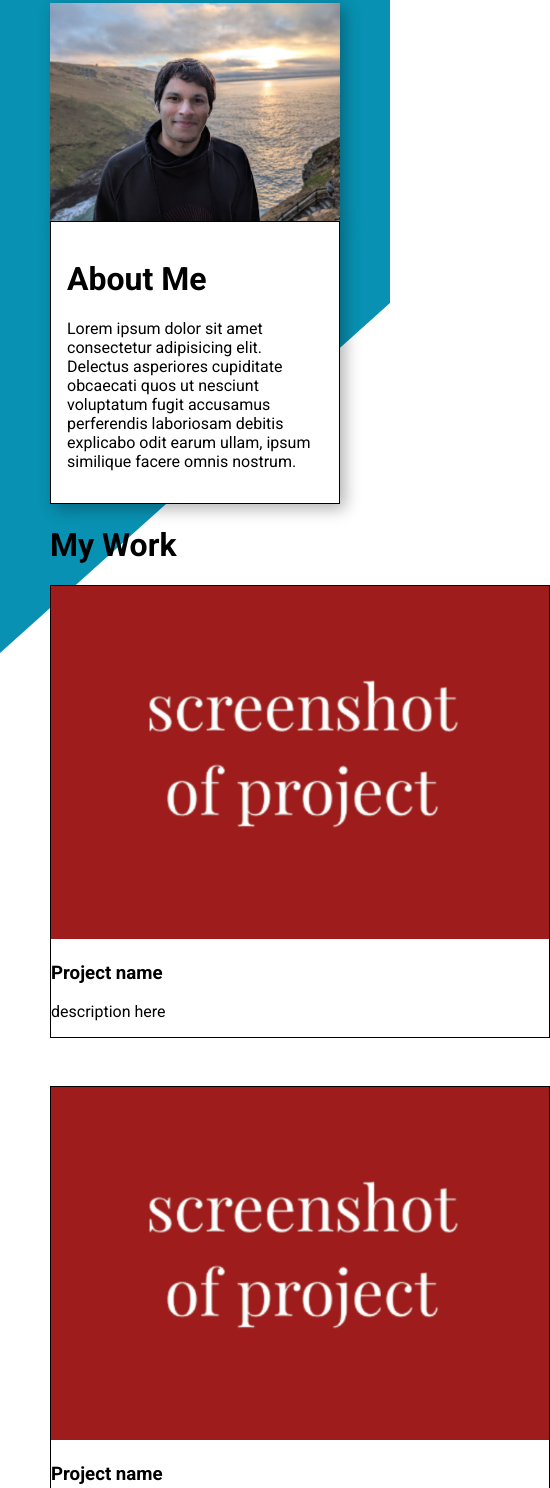
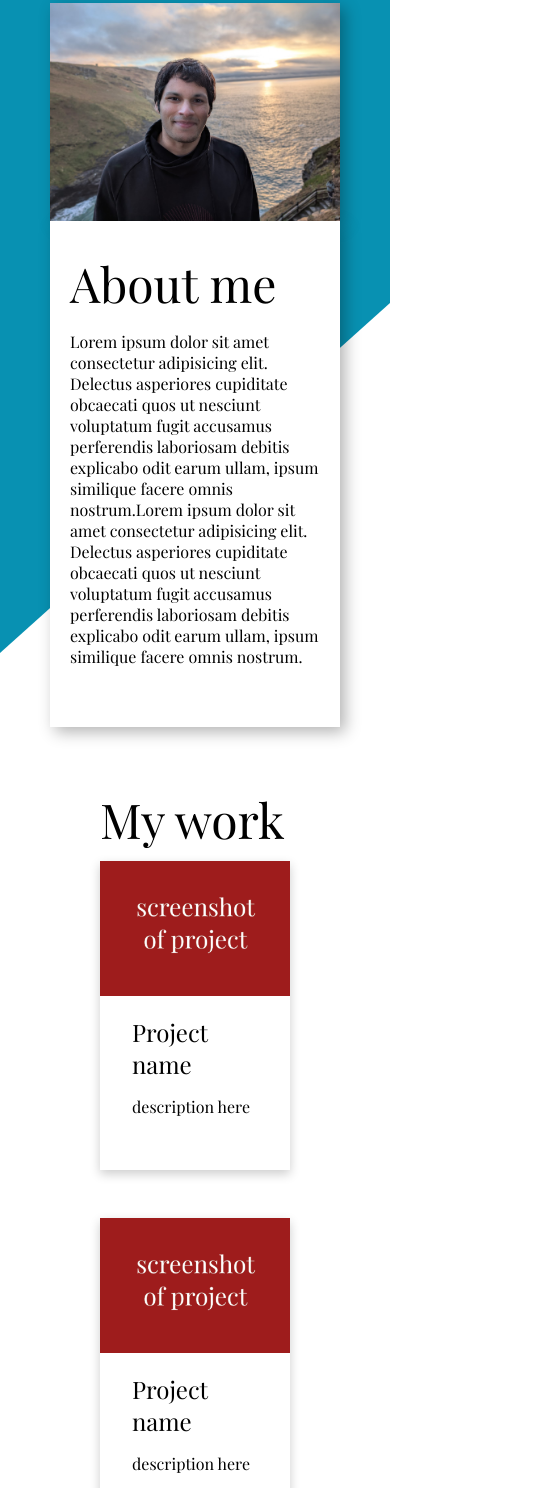
Before and after one commit to karthikprabhu04/odin-homepage, a plain HTML site: page index.html in a window 390 px wide. Shown: the part 47-1535 px from the top of the page, 550 px wide, since content can reach past the window. Drawn offline with nearby package versions, Linux system fonts and the light colour scheme; a web font is replaced by a local one.

Commit message:
Updated styling of page of cards

```diff
--- a/index.html
+++ b/index.html
@@ -14,44 +14,62 @@
   <div class="header">
     <img id="profilePhoto" src="assets/sunPhoto.jpg" alt="Photo of Karthik Prabhu">
     <div class="about">
-      <h1>About Me</h1>
-      <p>Lorem ipsum dolor sit amet consectetur adipisicing elit. Delectus asperiores cupiditate obcaecati quos ut nesciunt voluptatum fugit accusamus perferendis laboriosam debitis explicabo odit earum ullam, ipsum similique facere omnis nostrum.</p>
+      <p class="header-header">About me</p>
+      <p class="about-text">Lorem ipsum dolor sit amet consectetur adipisicing elit. Delectus asperiores cupiditate obcaecati quos ut nesciunt voluptatum fugit accusamus perferendis laboriosam debitis explicabo odit earum ullam, ipsum similique facere omnis nostrum.Lorem ipsum dolor sit amet consectetur adipisicing elit. Delectus asperiores cupiditate obcaecati quos ut nesciunt voluptatum fugit accusamus perferendis laboriosam debitis explicabo odit earum ullam, ipsum similique facere omnis nostrum.</p>
     </div>
   </div>
 
   <div class="main">
-    <h1>My Work</h1>
+    <p class="main-header">My work</p>
     <div class="projects">
       <div class="card">
         <img src="./assets/projectImage.png" alt="Project Image">
-        <h3>Project name</h3>
+        <div class="card-content">
+          <p class="card-title">Project name</p>
           <p>description here</p>
+          <br>
+        </div>
       </div>
 
       <div class="card">
         <img src="./assets/projectImage.png" alt="Project Image">
-        <h3>Project name</h3>
+        <div class="card-content">
+          <p class="card-title">Project name</p>
           <p>description here</p>
+          <br>
+        </div>
       </div>
       <div class="card">
         <img src="./assets/projectImage.png" alt="Project Image">
-        <h3>Project name</h3>
+        <div class="card-content">
+          <p class="card-title">Project name</p>
           <p>description here</p>
+          <br>
+        </div>
       </div>
       <div class="card">
         <img src="./assets/projectImage.png" alt="Project Image">
-        <h3>Project name</h3>
+        <div class="card-content">
+          <p class="card-title">Project name</p>
           <p>description here</p>
+          <br>
+        </div>
       </div>
       <div class="card">
         <img src="./assets/projectImage.png" alt="Project Image">
-        <h3>Project name</h3>
+        <div class="card-content">
+          <p class="card-title">Project name</p>
           <p>description here</p>
+          <br>
+        </div>
       </div>
       <div class="card">
         <img src="./assets/projectImage.png" alt="Project Image">
-        <h3>Project name</h3>
+        <div class="card-content">
+          <p class="card-title">Project name</p>
           <p>description here</p>
+          <br>
+        </div>
       </div>
 
     </div>
@@ -59,7 +77,7 @@
 
   <div class="footer">
     <div class="footerText">
-      <h1>Contact Me</h1>
+      <p class="footer-header">Contact me</p>
       <p>Please feel free to get in touch!</p>
     </div>
     <img src="assets/waterfallPhoto.jpg" alt="Photo of Karthik Prabhu">
--- a/styles.css
+++ b/styles.css
@@ -2,8 +2,15 @@ body {
   position: relative;
   margin: 0;
   padding: 50px;
-  font-family: "Roboto", "Playfair Display";
+  font-family: "Playfair Display", "Roboto";
   background: none;
+}
+
+@media (max-width: 500px) {
+  .main,
+  .footer {
+    padding: 20px;
+  }
 }
 
 /* Background shape */
@@ -24,8 +31,13 @@ body::before {
 .header {
   display: flex;
   flex-wrap: wrap;
-  align-items: flex-start;
+  align-items: center;
   justify-content: center;
+}
+
+.header-header {
+  font-size: 48px;
+  margin: 10px 0px;
 }
 
 #profilePhoto  {
@@ -41,28 +53,50 @@ body::before {
   width: 100%;
   height: auto;
 
-  border: 1px solid black;
-  padding: 16px;
+  padding: 20px;
   background-color: white;
 
   box-shadow: 5px 5px 15px rgba(0, 0, 0, 0.3);
 }
 
+.about-text {
+  padding-bottom: 24px;
+}
+
 /* My Work section */
+
+.main {
+  padding: 50px;
+}
+
+.main-header {
+  font-size: 48px;
+  margin: 10px 0px;
+}
 
 .projects {
   display: grid;
-  grid-template-columns: repeat(auto-fill, minmax(500px, 1fr));
+  grid-template-columns: repeat(auto-fill, minmax(min(400px, 100%), 1fr));
   gap: 48px;
 }
 
 .card {
-  border: 1px solid black;
+  box-shadow: 0px 4px 10px rgba(0, 0, 0, 0.2);
 }
 
 .card img {
   width: 100%;
 }
+
+.card-content {
+  padding: 0px 32px 16px 32px;
+}
+
+.card-title {
+  font-size: 24px;
+  margin: 16px 0px 8px 0px;
+}
+
 
 /* Footer */
 
@@ -89,6 +123,10 @@ body::before {
   z-index: -1;
 }
 
+.footer-header {
+  font-size: 48px;
+}
+
 .footerText {
   color: white;
   font-size: 24px;
```
Lines whose indentation alone changed are shown as unchanged.
